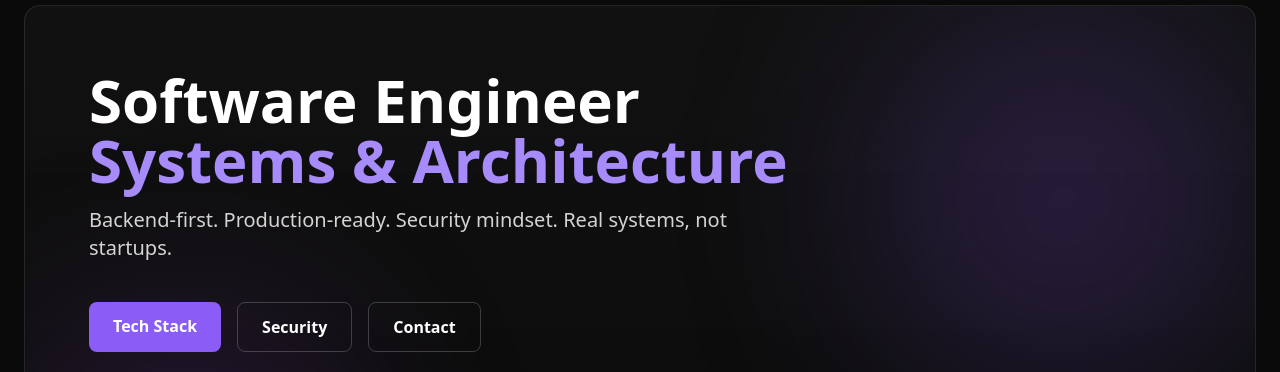
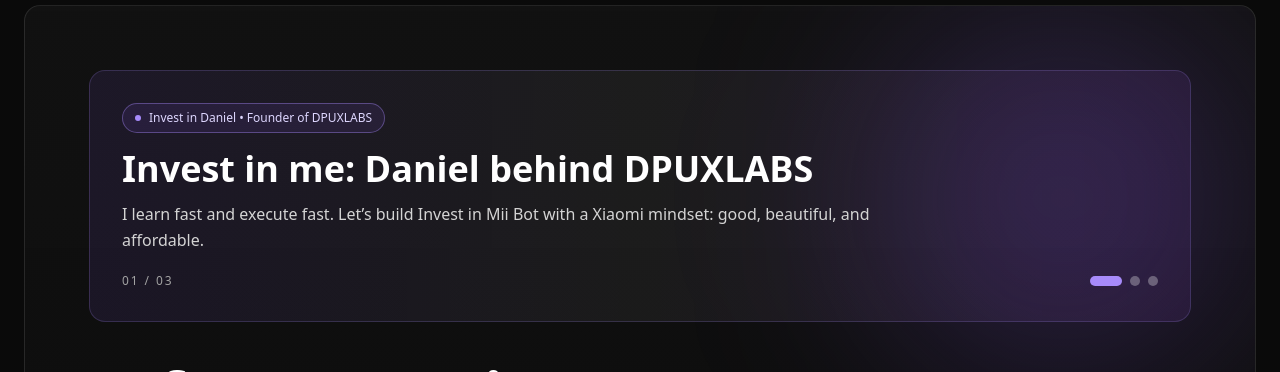
Before and after one commit to Shacosky/dpu-labs-site, a Next.js app: page / in a window 1280 px wide. Shown: the part 164-536 px from the top of the page. Built offline with nearby package versions, Linux system fonts and the light colour scheme; no server answers.

Commit message:
resolviendo conflicto

```diff
--- a/app/api/track/route.ts
+++ b/app/api/track/route.ts
@@ -32,6 +32,7 @@
   const region = request.headers.get('x-vercel-ip-region') || '';
   const country = request.headers.get('x-vercel-ip-country') || '';
 
+  try {
     await dbConnect();
     await VisitorLog.create({
       path: payload.path,
@@ -43,6 +44,10 @@
       region,
       country,
     });
+  } catch (error) {
+    console.error('[track] Failed to persist visitor log:', error);
+    return new NextResponse(null, { status: 204 });
+  }
 
   return new NextResponse(null, { status: 204 });
 }
--- a/components/Hero.tsx
+++ b/components/Hero.tsx
@@ -1,5 +1,6 @@
 'use client';
 
+import { useEffect, useState } from 'react';
 import { useI18n } from '@/contexts/I18nContext';
 
 const PROOF_CARDS = [
@@ -25,6 +26,34 @@
 
 export function Hero() {
   const { t } = useI18n();
+  const slides = [
+    {
+      badgeKey: 'hero.badge',
+      titleKey: 'hero.title',
+      descriptionKey: 'hero.description',
+    },
+    {
+      badgeKey: 'hero.slide2.badge',
+      titleKey: 'hero.slide2.title',
+      descriptionKey: 'hero.slide2.description',
+    },
+    {
+      badgeKey: 'hero.slide3.badge',
+      titleKey: 'hero.slide3.title',
+      descriptionKey: 'hero.slide3.description',
+    },
+  ];
+  const [activeSlide, setActiveSlide] = useState(0);
+
+  useEffect(() => {
+    const timer = window.setInterval(() => {
+      setActiveSlide((prev) => (prev + 1) % slides.length);
+    }, 7000);
+
+    return () => window.clearInterval(timer);
+  }, [slides.length]);
+
+  const currentSlide = slides[activeSlide];
 
   return (
     <section aria-labelledby="hero-title" className="pt-6 sm:pt-10 pb-8">
@@ -35,6 +64,37 @@
 
         {/* Content */}
         <div className="relative space-y-8 sm:space-y-10">
+          {/* Carousel */}
+          <div className="rounded-2xl border border-brand-400/20 bg-gradient-to-r from-brand-500/10 via-white/5 to-purple-500/10 p-6 sm:p-8">
+            <div className="inline-flex items-center gap-2 rounded-full border border-brand-400/40 bg-brand-500/10 px-3 py-1.5 text-xs text-brand-200">
+              <span className="h-1.5 w-1.5 rounded-full bg-brand-400" />
+              {t(currentSlide.badgeKey)}
+            </div>
+            <h2 className="mt-4 text-2xl sm:text-4xl font-semibold text-white leading-tight">{t(currentSlide.titleKey)}</h2>
+            <p className="mt-3 text-neutral-300 leading-relaxed max-w-3xl">{t(currentSlide.descriptionKey)}</p>
+
+            <div className="mt-5 flex items-center justify-between gap-4">
+              <p className="text-xs tracking-[0.16em] uppercase text-neutral-400">
+                {String(activeSlide + 1).padStart(2, '0')} / {String(slides.length).padStart(2, '0')}
+              </p>
+
+              <div className="flex items-center gap-2">
+              {slides.map((slide, index) => (
+                <button
+                  key={slide.titleKey}
+                  type="button"
+                  aria-label={`Go to slide ${index + 1}`}
+                  aria-current={activeSlide === index}
+                  onClick={() => setActiveSlide(index)}
+                  className={`h-2.5 rounded-full transition-all ${
+                    activeSlide === index ? 'w-8 bg-brand-400' : 'w-2.5 bg-white/30 hover:bg-white/50'
+                  }`}
+                />
+              ))}
+              </div>
+            </div>
+          </div>
+
           {/* Headline & Subtext */}
           <div className="max-w-3xl">
             <h1 id="hero-title" className="text-4xl sm:text-5xl lg:text-6xl font-bold text-white leading-tight mb-4">
--- a/components/Stack.tsx
+++ b/components/Stack.tsx
@@ -134,16 +134,13 @@
 
 export function Stack() {
   const { t } = useI18n();
-  const [expandedStacks, setExpandedStacks] = useState<Set<string>>(new Set());
+  const [expandedStacks, setExpandedStacks] = useState<Record<string, boolean>>({});
 
   const toggleStack = (stackId: string) => {
-    const newExpanded = new Set(expandedStacks);
-    if (newExpanded.has(stackId)) {
-      newExpanded.delete(stackId);
-    } else {
-      newExpanded.add(stackId);
-    }
-    setExpandedStacks(newExpanded);
+    setExpandedStacks((prev) => ({
+      ...prev,
+      [stackId]: !prev[stackId],
+    }));
   };
 
   return (
@@ -157,15 +154,18 @@
 
       <div className="mt-10 grid grid-cols-1 md:grid-cols-2 gap-6">
         {STACKS.map((stack) => {
-          const isExpanded = expandedStacks.has(stack.id);
+          const isExpanded = expandedStacks[stack.id] || false;
 
           return (
             <div
               key={stack.id}
-              className="rounded-lg border border-white/10 bg-white/5 transition-all duration-300 overflow-hidden"
+              className="rounded-lg border border-white/10 bg-white/5 transition-all duration-300 overflow-hidden flex flex-col h-fit"
             >
               <button
+                type="button"
                 onClick={() => toggleStack(stack.id)}
+                aria-expanded={isExpanded}
+                aria-controls={`${stack.id}-panel`}
                 className="w-full px-6 py-4 flex items-center justify-between hover:bg-white/10 transition-colors"
               >
                 <div className="text-left">
@@ -190,7 +190,7 @@
               </button>
 
               {isExpanded && (
-                <div className="border-t border-white/10 px-6 py-6 space-y-6 animate-fadeIn">
+                <div id={`${stack.id}-panel`} className="border-t border-white/10 px-6 py-6 space-y-6">
                   {/* Technologies Grid */}
                   <div>
                     <h4 className="text-sm font-semibold text-neutral-300 mb-4 uppercase tracking-wider">
```
Lines whose indentation alone changed are shown as unchanged.
